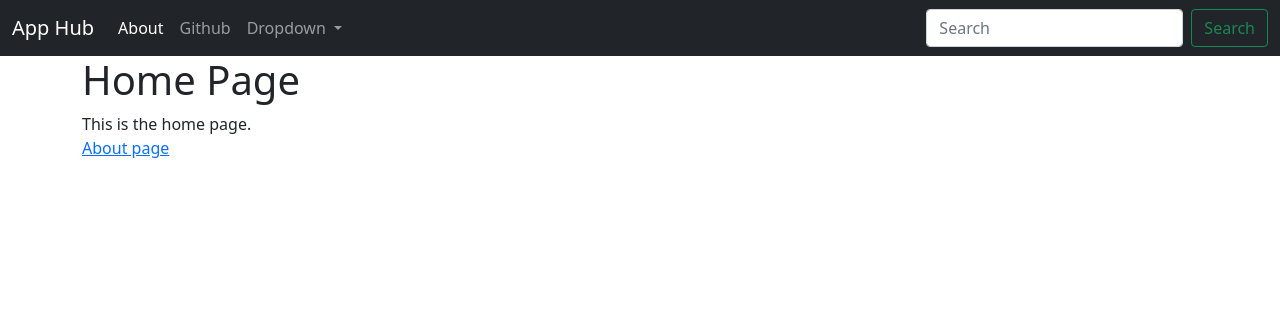
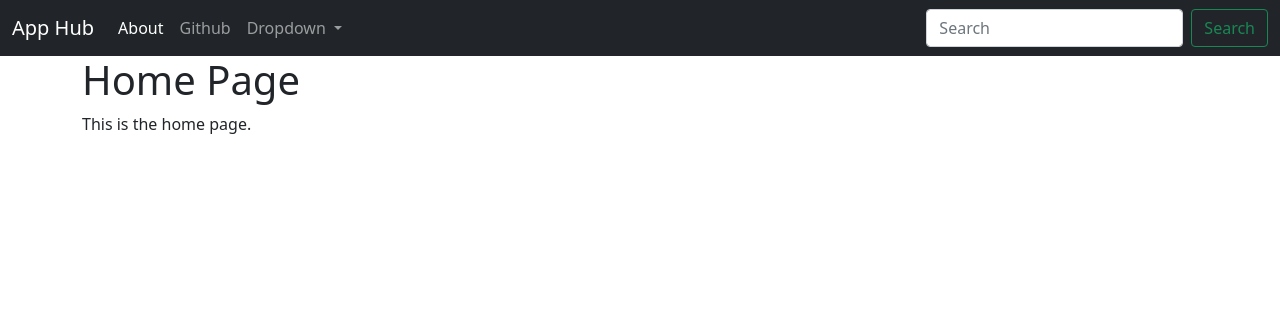
Before and after one commit to maharshi-bhaduri/python-flask-app, a Flask app: page / in a window 1280 px wide. Shown: the top 316 px of the page. Run offline with Flask 2, Linux system fonts and the light colour scheme; some libraries are stand-ins or nearby versions.

Commit message:
cleaning up

```diff
--- a/templates/about.html
+++ b/templates/about.html
@@ -3,5 +3,4 @@
     <h1>About Page</h1>
     Welcome to the about page.
     <br>
-    <a href='/home'>Home page</a>
 {% endblock %}
--- a/templates/home.html
+++ b/templates/home.html
@@ -4,7 +4,6 @@
       <h1>Home Page</h1>
       This is the home page.
       <br>
-      <a href='/about'>About page</a>
   </body>
   </html>
 {% endblock %}
```
Also changed, not shown: app.py (line endings or trailing spaces).
